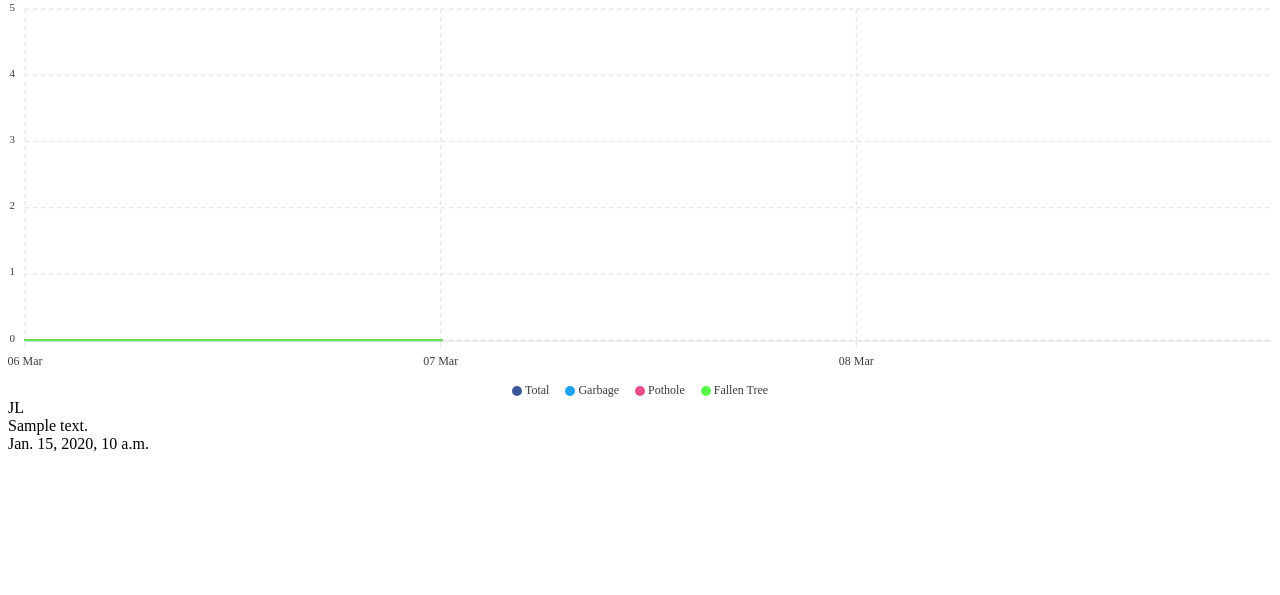
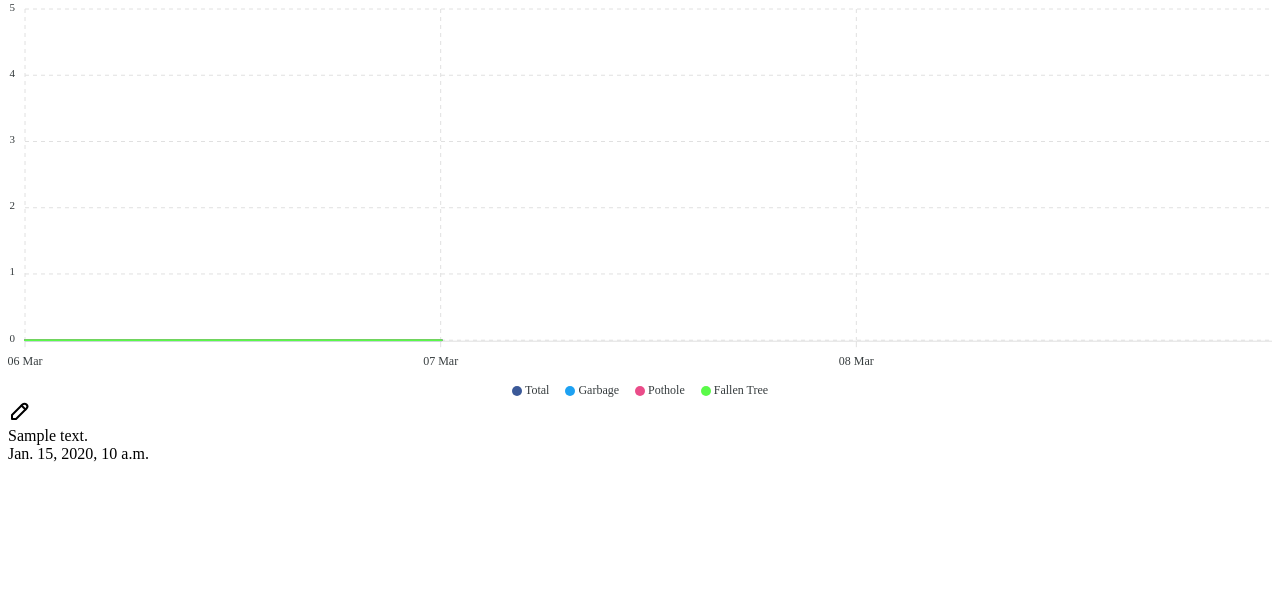
Before and after one commit to TwoPointerr/Project-Clean-Web-Application, a Django app: template templates/index.html in a window 1280 px wide. Shown: the part 543-1138 px from the top of the page. Run offline with Django 4.2, Linux system fonts and the light colour scheme; the template is opened without the code that fills it: most values are stand-ins (such as "Sample title", 1, 10 or a date in 2020).

Commit message:
chaneg log icon in index

```diff
--- a/templates/index.html
+++ b/templates/index.html
@@ -162,7 +162,8 @@
                           <div>
                             <div class="row">
                               <div class="col-auto">
-                                <span class="avatar">JL</span>
+                                <span class="avatar"><!-- Download SVG icon from http://tabler-icons.io/i/pencil -->
+									<svg xmlns="http://www.w3.org/2000/svg" class="icon" width="24" height="24" viewBox="0 0 24 24" stroke-width="2" stroke="currentColor" fill="none" stroke-linecap="round" stroke-linejoin="round"><path stroke="none" d="M0 0h24v24H0z" fill="none"/><path d="M4 20h4l10.5 -10.5a1.5 1.5 0 0 0 -4 -4l-10.5 10.5v4" /><line x1="13.5" y1="6.5" x2="17.5" y2="10.5" /></svg></span>
                               </div>
                               <div class="col">
                                 <div>
```
